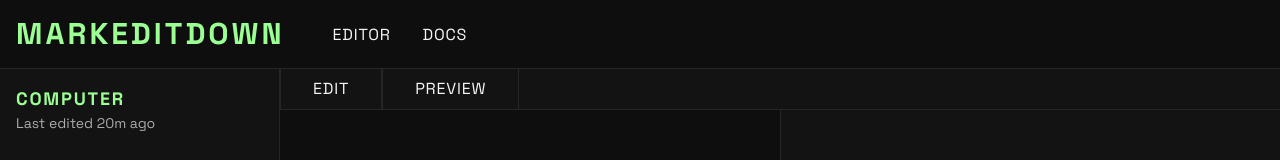
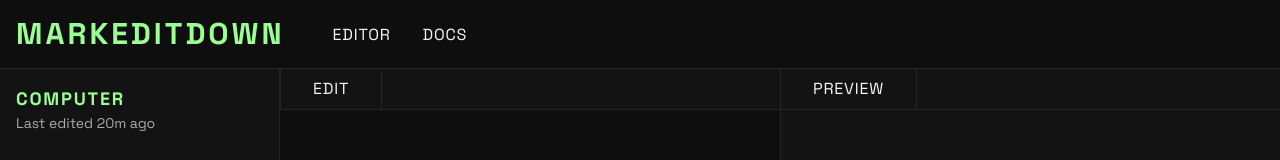
Before and after one commit to enetwarch/markeditdown, a SvelteKit app: page / in a window 1280 px wide. Shown: the top 160 px of the page. Built offline with nearby package versions, Linux system fonts and the light colour scheme; some icons are missing.

Commit message:
feat: editor resizeable edit and preview sectionss

```diff
--- a/src/routes/+layout.svelte
+++ b/src/routes/+layout.svelte
@@ -16,31 +16,31 @@
         </h1>
       </a>
       <ul class="flex gap-8">
-        {#snippet link(href: string, text: string)}
+        {#snippet navLink(href: string, text: string)}
           <li>
             <a class="font-space-grotesk text-base tracking-wider text-foreground" {href}>
               {text}
             </a>
           </li>
         {/snippet}
-        {@render link('/editor', 'EDITOR')}
-        {@render link('/docs', 'DOCS')}
+        {@render navLink('/editor', 'EDITOR')}
+        {@render navLink('/docs', 'DOCS')}
       </ul>
     </nav>
     <nav>
       <ul class="flex gap-4">
-        {#snippet link(href: string, icon: string)}
+        {#snippet iconLink(href: string, icon: string)}
           <li>
             <a class="flex items-center justify-center" {href} target="_blank">
               <Icon class="text-3xl text-subforeground" {icon}></Icon>
             </a>
           </li>
         {/snippet}
-        {@render link(
+        {@render iconLink(
           'https://github.com/enetwarch/markeditdown',
           'material-symbols:code-blocks-outline-sharp'
         )}
-        {@render link(
+        {@render iconLink(
           'https://github.com/enetwarch',
           'material-symbols:credit-card-heart-outline-sharp'
         )}
--- a/src/routes/+page.svelte
+++ b/src/routes/+page.svelte
@@ -1,7 +1,7 @@
 <script lang="ts">
   import Icon from '@iconify/svelte';
-  import { cn } from '$lib/utils';
   import type { MouseEventHandler } from 'svelte/elements';
+  import Editor from './Editor.svelte';
 
   type File = {
     type: 'file';
@@ -39,7 +39,7 @@
           <h2 class="font-space-grotesk text-lg font-bold tracking-widest text-primary">
             COMPUTER
           </h2>
-          {#snippet button(
+          {#snippet iconButton(
             label: string,
             icon: string,
             onclick?: MouseEventHandler<HTMLButtonElement>
@@ -52,14 +52,14 @@
               <Icon class="text-xl text-subforeground" {icon} />
             </button>
           {/snippet}
-          {@render button('Rename Button', 'material-symbols:edit-outline-sharp')}
-          {@render button('Delete Button', 'material-symbols:delete-outline-sharp')}
+          {@render iconButton('Rename Button', 'material-symbols:edit-outline-sharp')}
+          {@render iconButton('Delete Button', 'material-symbols:delete-outline-sharp')}
         </div>
         <p class="font-space-grotesk text-sm text-subforeground">Last edited 20m ago</p>
       </header>
     </div>
     <ul class="flex w-full flex-col">
-      {#snippet tree(nodes: (File | Directory)[], pl: number, increment: number)}
+      {#snippet fileTree(nodes: (File | Directory)[], pl: number, increment: number)}
         {#each nodes as node}
           <li class="flex w-full flex-col">
             <div class="flex items-center gap-2 py-2 pr-4" style:padding-left="{pl * 0.25}rem">
@@ -74,34 +74,15 @@
               </span>
             </div>
             {#if node.type == 'directory'}
-              {@render tree(node.children, pl + increment, increment)}
+              <ul class="flex w-full flex-col">
+                {@render fileTree(node.children, pl + increment, increment)}
+              </ul>
             {/if}
           </li>
         {/each}
       {/snippet}
-      {@render tree(nodes, 4, 4)}
+      {@render fileTree(nodes, 4, 4)}
     </ul>
   </aside>
-  <main class="flex w-full grow flex-col gap-0">
-    <header class="flex w-full border-b border-border bg-surface">
-      {#snippet mode(text: string, onclick?: MouseEventHandler<HTMLButtonElement>)}
-        <button
-          class={cn(
-            'flex items-center justify-center border-x border-border px-8 py-2',
-            'font-space-grotesk text-base tracking-wider text-foreground hover:cursor-pointer'
-          )}
-          draggable="true"
-          {onclick}
-        >
-          {text.toUpperCase()}
-        </button>
-      {/snippet}
-      {@render mode('EDIT')}
-      {@render mode('PREVIEW')}
-    </header>
-    <div class="flex grow gap-0">
-      <section class="flex grow border-r border-border bg-background"></section>
-      <section class="flex grow bg-surface"></section>
-    </div>
-  </main>
+  <Editor class="w-full grow" />
 </div>
--- /dev/null
+++ b/src/routes/Editor.svelte
@@ -0,0 +1,70 @@
+<script lang="ts">
+  import { cn } from '$lib/utils';
+  import type { HTMLButtonAttributes } from 'svelte/elements';
+  let { class: className } = $props<{ class?: string }>();
+
+  let mainReference = $state<HTMLElement>();
+  let editSplitPercent = $state(50);
+  let isResizing = $state(false);
+
+  function handleResize(event: MouseEvent) {
+    if (!isResizing || !mainReference) return;
+    const mainRectangle = mainReference.getBoundingClientRect();
+    const relativeX = event.clientX - mainRectangle.left;
+    let newSplit = (relativeX / mainRectangle.width) * 100;
+    editSplitPercent = Math.min(Math.max(newSplit, 20), 80);
+  }
+
+  function startResize(event: MouseEvent) {
+    event.preventDefault(); // allows rapid resizing
+    isResizing = true;
+    window.addEventListener('mousemove', handleResize);
+    window.addEventListener('mouseup', stopResize);
+  }
+
+  function stopResize() {
+    isResizing = false;
+    window.removeEventListener('mousemove', handleResize);
+    window.removeEventListener('mouseup', stopResize);
+  }
+</script>
+
+<main bind:this={mainReference} class={cn('flex flex-col gap-0', className)}>
+  <header class="relative flex w-full border-b border-border bg-surface">
+    {#snippet modeButton(text: string, { class: className, ...rest }: HTMLButtonAttributes = {})}
+      <button
+        class={cn(
+          'flex items-center justify-center border-x border-border px-8 py-2',
+          'font-space-grotesk text-base tracking-wider text-foreground hover:cursor-pointer',
+          className
+        )}
+        {...rest}
+      >
+        {text.toUpperCase()}
+      </button>
+    {/snippet}
+    {@render modeButton('EDIT')}
+    {@render modeButton('PREVIEW', {
+      class: 'absolute',
+      style: `left: ${editSplitPercent}%`
+    })}
+  </header>
+  <div class="flex grow gap-0">
+    <section
+      class="flex grow bg-background"
+      style="width: {editSplitPercent}%"
+      aria-label="Edit Section"
+    ></section>
+    <!-- svelte-ignore a11y_no_noninteractive_element_interactions -->
+    <div
+      role="separator"
+      onmousedown={startResize}
+      class="z-999 h-full w-px cursor-col-resize bg-border"
+    ></div>
+    <section
+      class="flex grow resize bg-surface"
+      style="width: {100 - editSplitPercent}%"
+      aria-label="Preview Section"
+    ></section>
+  </div>
+</main>
```
